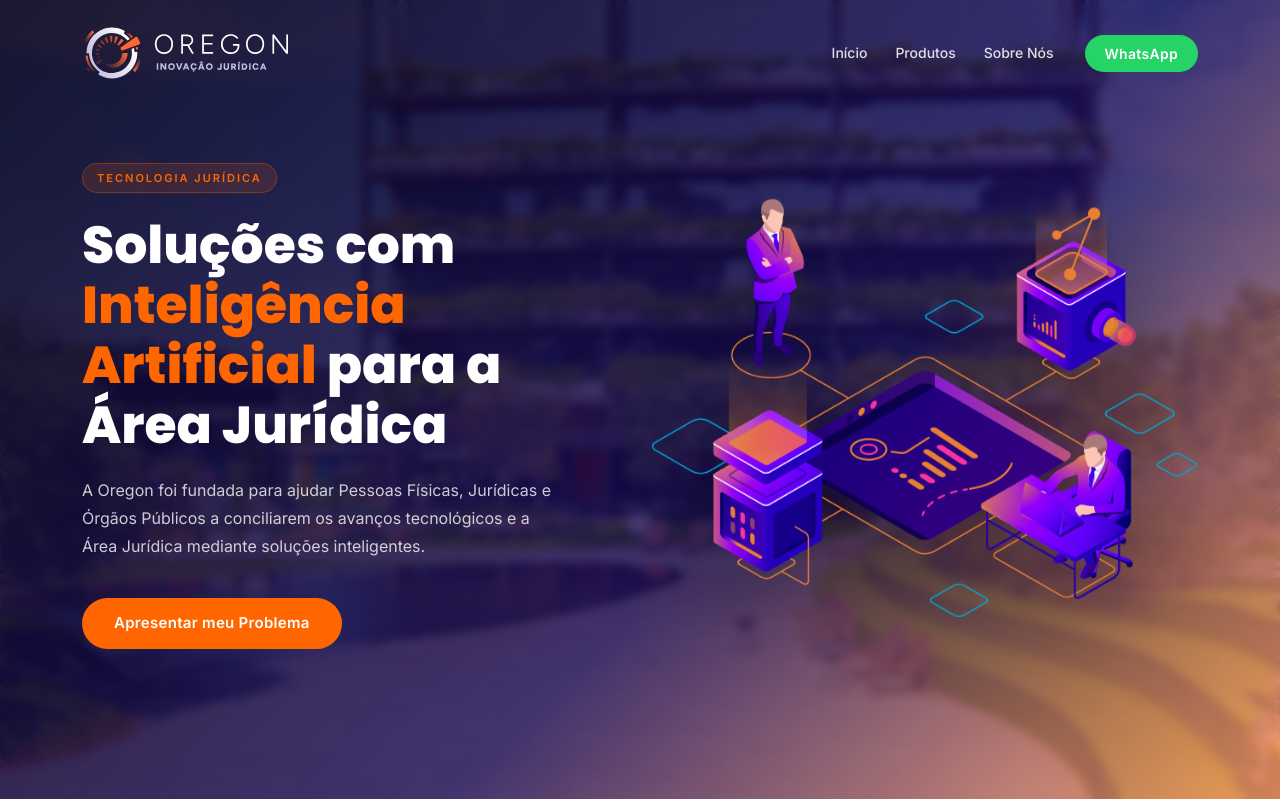
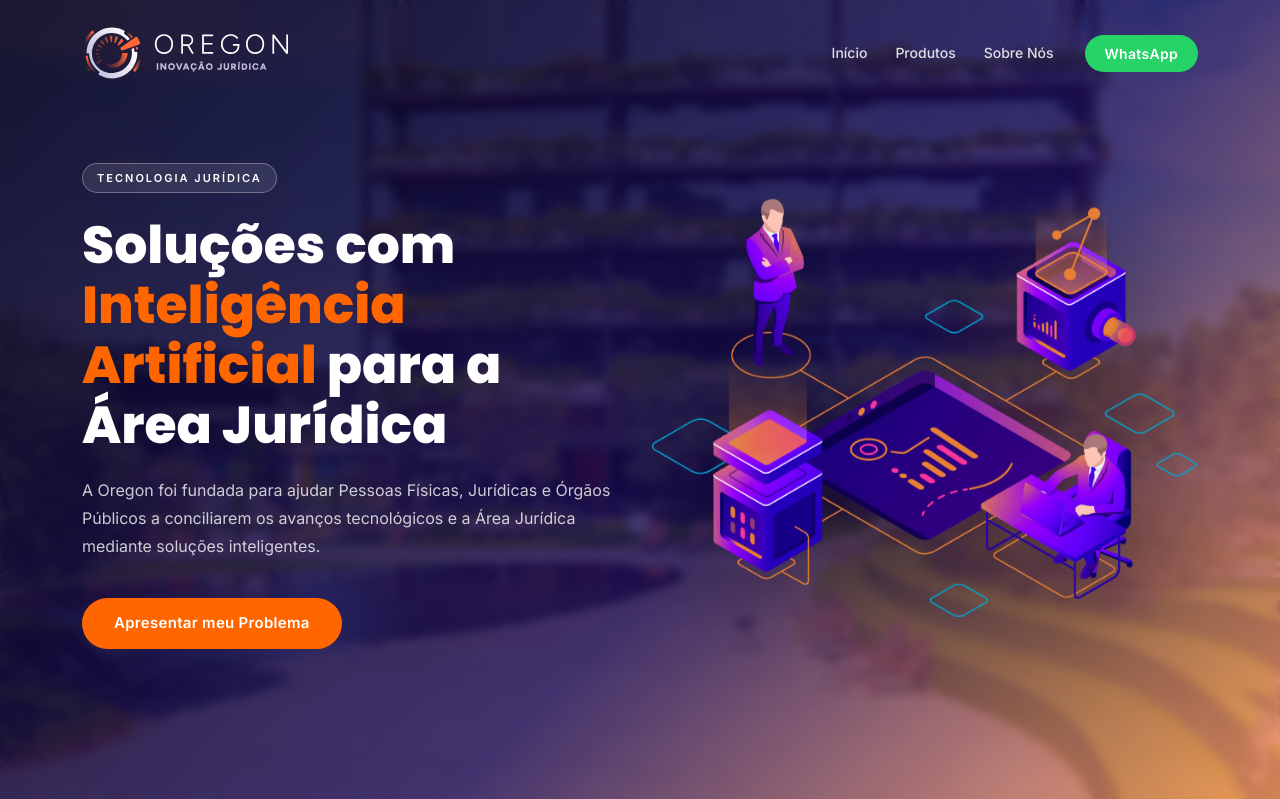
Before and after one commit to oregonsolucoes/site-oregon, a PHP site: page / in a window 1280 px wide. Shown: the top 799 px of the page. Run offline with PHP 8.4, Linux system fonts and the light colour scheme.

Commit message:
Nova versão do site temporário v3

```diff
--- a/css/style.css
+++ b/css/style.css
@@ -89,6 +89,10 @@ img { max-width: 100%; }
   transition: var(--transition);
   letter-spacing: 0.3px;
   border: none;
+}
+
+.btn-lg {
+  max-width: 300px;
 }
 
 .btn-accent {
@@ -229,9 +233,9 @@ img { max-width: 100%; }
   font-weight: 600;
   letter-spacing: 2px;
   text-transform: uppercase;
-  color: var(--accent);
-  background: rgba(255, 102, 0, 0.14);
-  border: 1px solid rgba(255, 102, 0, 0.30);
+  color: var(--white);
+  background: rgba(255, 255, 255, 0.1);
+  border: 1px solid rgba(255, 255, 255, 0.3);
   border-radius: 100px;
   padding: 5px 14px;
   margin-bottom: 22px;
@@ -252,7 +256,7 @@ img { max-width: 100%; }
 .hero-text {
   font-size: 16px;
   color: rgba(255,255,255,0.78);
-  max-width: 480px;
+  max-width: 540px;
   line-height: 1.75;
   margin-bottom: 38px;
 }
```
